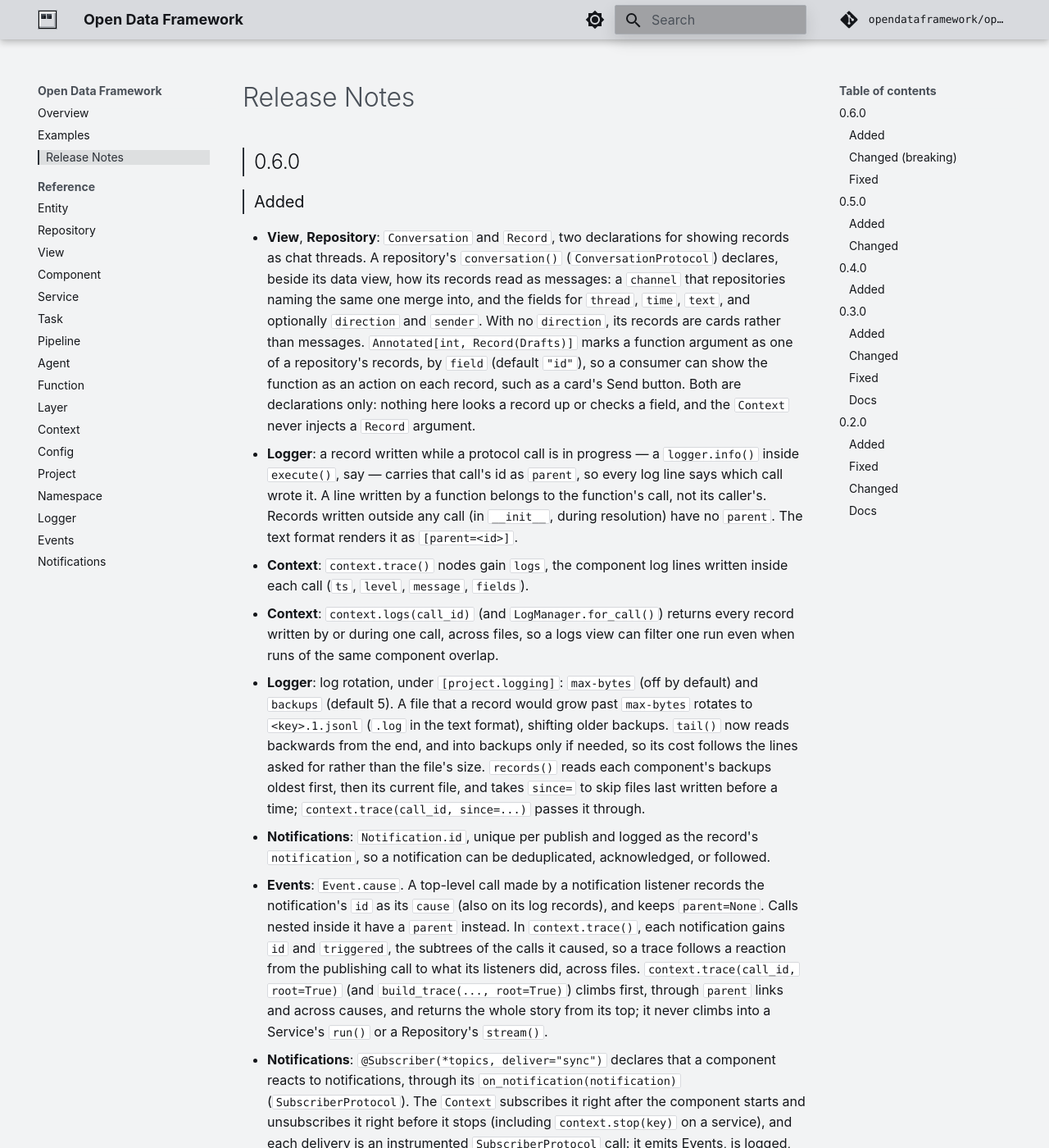
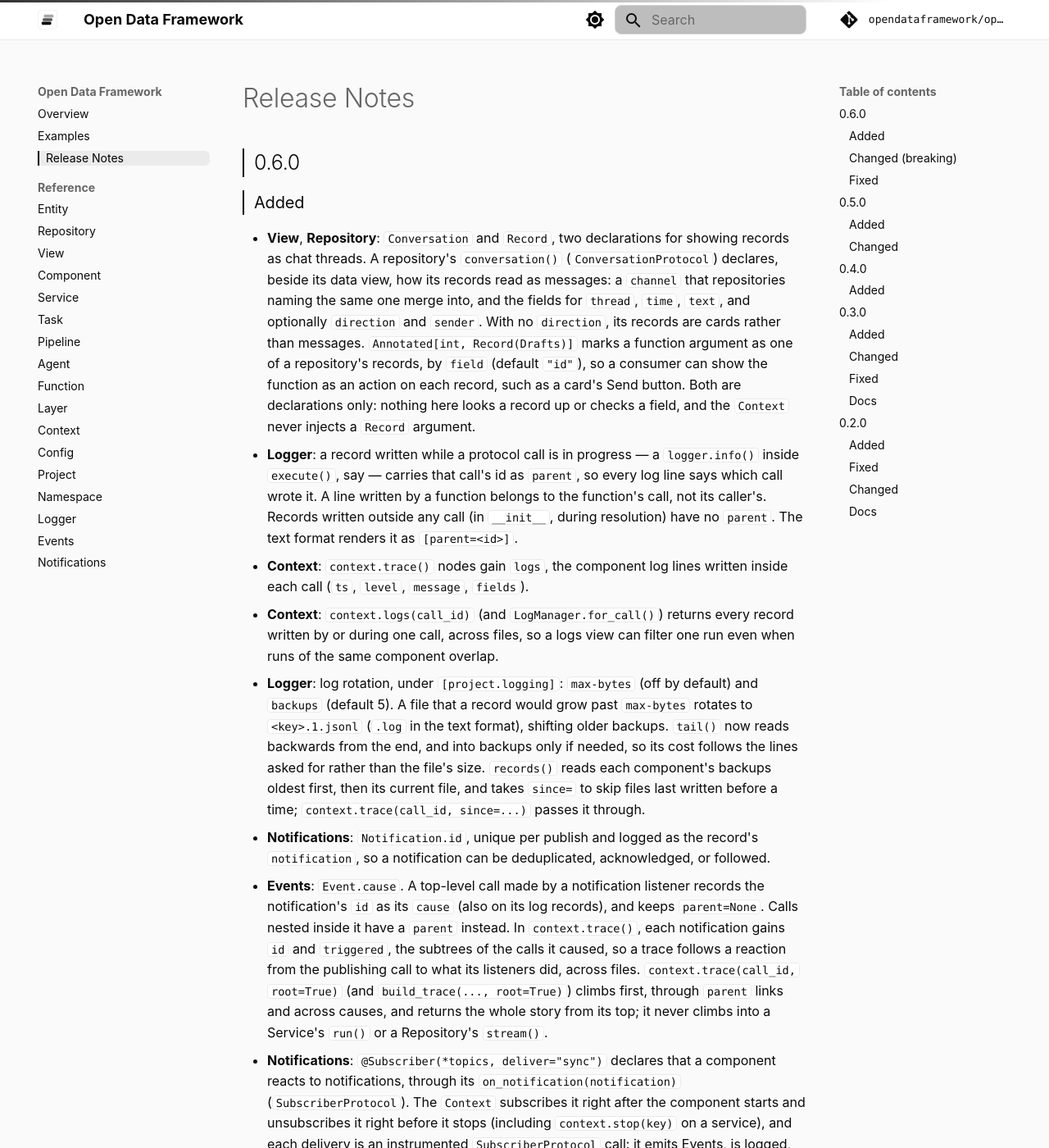
Before and after one commit to opendataframework/opendataframework, an MkDocs documentation site: the page built from docs/release-notes.md, in a window 1280 px wide and 1400 px high. Shown: the whole window at 82% size. Built offline with MkDocs 1.6.1 and Material for MkDocs 9.7.7, drawn with Linux system fonts in a browser that asks for light colours; comment, search, counter and statistics services are not loaded; some of the changed text lies outside the part shown.

Commit message:
:lipstick: style(docs): dress the docs in the ink theme and its stacked-layers logo

```diff
--- a/docs/javascripts/scheme-favicon.js
+++ b/docs/javascripts/scheme-favicon.js
@@ -1,5 +1,5 @@
-// Swaps the favicon with the docs site's light/dark toggle: light.svg for
-// mkdocs-material's "default" scheme, dark.svg for "slate". The header logo
+// Swaps the favicon with the docs site's light/dark toggle: secondary-light.svg for
+// mkdocs-material's "default" scheme, secondary-dark.svg for "slate". The header logo
 // switches in CSS (overrides/partials/logo.html), but a <link rel="icon">
 // can't, so this mirrors `data-md-color-scheme` on <body> into its href,
 // resolved against the current one so it works from nested pages too.
@@ -9,7 +9,7 @@
 
   const sync = () => {
     const scheme = document.body.getAttribute("data-md-color-scheme");
-    const name = scheme === "slate" ? "dark.svg" : "light.svg";
+    const name = scheme === "slate" ? "secondary-dark.svg" : "secondary-light.svg";
     link.href = new URL(name, link.href).href;
   };
 
--- a/docs/release-notes.md
+++ b/docs/release-notes.md
@@ -77,6 +77,9 @@
 - **Docs**: [One Call per Inbound Item](service.md#one-call-per-inbound-item) — route
   each item a long-running service receives through an injected `@Function`, so it gets
   its own call id, log lines, notifications and trace instead of joining `run()`'s.
+- **Docs**: the site wears the odf UI's `ink` theme, the same as the `odf` docs: black
+  and white with grey hairlines and rounded panels, and its stacked-layers tile as the
+  logo and favicon, in a light and a dark variant.
 - **Examples**: `examples/11-notifications/` uses `@Publisher` and `@Subscriber` (one
   sync, one background) and prints the trace from the publishing call to every reaction.
 
--- a/docs/stylesheets/extra.css
+++ b/docs/stylesheets/extra.css
@@ -1,110 +1,143 @@
-/* Monochrome light/dark theme, shared with the odf docs site: light mode's
-   palette is docs/images/light.svg (light grey field, dark blocks), dark
-   mode's is docs/images/dark.svg (graphite field, light blocks), and each
-   mode shows its own one as the logo and favicon. System/mono fonts
-   instead of a web font, thin hairline borders instead of shadows. */
+/* Light/dark theme taken from the odf UI's built-in `ink` theme
+   (src/odf/ui/static/themes/ink/theme.css in the sibling odf repo), kept
+   in step with odf's docs/stylesheets/extra.css: pure black and near-white with
+   grey hairlines, no brand hue (everything interactive is plain black in
+   light mode, plain white in dark mode), 8px panels and 6px buttons. Each
+   mode shows its own variant of ink's stacked-layers tile as the logo and
+   favicon: docs/images/secondary-light.svg and secondary-dark.svg. */
 
-/* --- Fonts (no web fonts — same stacks as the odf docs) ------- */
+/* --- Fonts (no web fonts — the same stacks as the ink theme) ----------- */
 
 :root {
-  --md-text-font: -apple-system, BlinkMacSystemFont, "Segoe UI", Roboto, Helvetica, Arial, sans-serif;
+  --md-text-font: Inter, "Geist", -apple-system, BlinkMacSystemFont, "Segoe UI", Roboto, Helvetica, Arial, sans-serif;
   --md-code-font: 'SF Mono', 'IBM Plex Mono', 'JetBrains Mono', Consolas, 'Courier New', monospace;
 }
 
+body {
+  -webkit-font-smoothing: antialiased;
+}
+
 /* Repo version pill in the header reads as a data/label, not prose — keep
-   it in the mono stack, matching odf's convention for chrome
+   it in the mono stack, matching the odf topology UI's convention for chrome
    labels (--md-source doesn't inherit --md-code-font-family on its own,
    since that's only composed onto actual code/pre/kbd elements). */
 .md-source {
   font-family: var(--md-code-font-family);
 }
 
-/* --- Palette: light -------------------------------------------------- */
+/* --- Palette: light (ink's [data-theme="light"]) ------------------------ */
 
 [data-md-color-scheme="default"] {
-  --md-default-bg-color: #f2f3f4;
+  --md-default-bg-color: #fafafa;
   --md-default-bg-color--light: #ffffff;
-  --md-default-bg-color--lighter: #e6e8eb;
-  --md-default-bg-color--lightest: #d8dade;
+  --md-default-bg-color--lighter: #f2f2f2;
+  --md-default-bg-color--lightest: #eaeaea;
 
-  --md-default-fg-color: #14161a;
-  --md-default-fg-color--light: #4a5058;
-  --md-default-fg-color--lighter: #7d838c;
-  --md-default-fg-color--lightest: rgba(20, 22, 26, 0.12);
+  --md-default-fg-color: #0a0a0a;
+  --md-default-fg-color--light: #666666;
+  --md-default-fg-color--lighter: #a1a1a1;
+  --md-default-fg-color--lightest: rgba(10, 10, 10, 0.08);
 
-  --md-code-fg-color: #14161a;
+  --md-code-fg-color: #0a0a0a;
   --md-code-bg-color: #ffffff;
-  --md-code-bg-color--light: #e6e8eb;
-  --md-code-bg-color--lighter: #d8dade;
+  --md-code-bg-color--light: #f2f2f2;
+  --md-code-bg-color--lighter: #eaeaea;
 
-  --panel-border: #d8dade;
-  --panel-border-strong: #a9adb3;
+  --panel-border: #eaeaea;
+  --panel-border-strong: #d4d4d4;
 
   --md-footer-bg-color: #ffffff;
-  --md-footer-bg-color--dark: #e6e8eb;
-  --md-footer-fg-color: #14161a;
-  --md-footer-fg-color--light: #4a5058;
-  --md-footer-fg-color--lighter: #7d838c;
+  --md-footer-bg-color--dark: #fafafa;
+  --md-footer-fg-color: #0a0a0a;
+  --md-footer-fg-color--light: #666666;
+  --md-footer-fg-color--lighter: #a1a1a1;
 
-  --md-primary-fg-color: #d8dade;
-  --md-primary-fg-color--light: #e6e8eb;
-  --md-primary-fg-color--dark: #a9adb3;
-  --md-primary-bg-color: #14161a;
-  --md-primary-bg-color--light: #4a5058;
+  --md-primary-fg-color: #ffffff;
+  --md-primary-fg-color--light: #f2f2f2;
+  --md-primary-fg-color--dark: #eaeaea;
+  --md-primary-bg-color: #0a0a0a;
+  --md-primary-bg-color--light: #666666;
 
-  --md-accent-fg-color: #2c3138;
-  --md-accent-fg-color--transparent: color-mix(in srgb, #2c3138 10%, transparent);
+  --md-accent-fg-color: #000000;
+  --md-accent-fg-color--transparent: color-mix(in srgb, #000000 6%, transparent);
   --md-accent-bg-color: #ffffff;
-  --md-typeset-a-color: #2c3138;
+  --md-typeset-a-color: #000000;
 
-  --panel-inset-highlight: inset 0 1px 0 rgba(15, 16, 20, 0.02);
-  --panel-elevated-shadow: 0 8px 20px rgba(0, 0, 0, 0.12);
+  --panel-shadow: 0 1px 2px rgba(0, 0, 0, 0.05);
+  --popover-shadow: 0 8px 24px rgba(0, 0, 0, 0.08);
 }
 
-/* --- Palette: dark ----------------------------------------------------- */
+/* --- Palette: dark (ink's :root / [data-theme="dark"]) ------------------ */
 
 [data-md-color-scheme="slate"] {
-  --md-default-bg-color: #0d0f11;
-  --md-default-bg-color--light: #1c1f23;
-  --md-default-bg-color--lighter: #30343a;
-  --md-default-bg-color--lightest: #454a51;
+  --md-default-bg-color: #000000;
+  --md-default-bg-color--light: #0a0a0a;
+  --md-default-bg-color--lighter: #141414;
+  --md-default-bg-color--lightest: #1f1f1f;
 
-  --md-default-fg-color: #eef0f3;
-  --md-default-fg-color--light: #c0c5cc;
-  --md-default-fg-color--lighter: #8a9199;
-  --md-default-fg-color--lightest: rgba(238, 240, 243, 0.12);
+  --md-default-fg-color: #ededed;
+  --md-default-fg-color--light: #a1a1a1;
+  --md-default-fg-color--lighter: #666666;
+  --md-default-fg-color--lightest: rgba(237, 237, 237, 0.08);
 
-  --md-code-fg-color: #eef0f3;
-  --md-code-bg-color: #1c1f23;
-  --md-code-bg-color--light: #30343a;
-  --md-code-bg-color--lighter: #454a51;
+  --md-code-fg-color: #ededed;
+  --md-code-bg-color: #0a0a0a;
+  --md-code-bg-color--light: #141414;
+  --md-code-bg-color--lighter: #1f1f1f;
 
-  --panel-border: #30343a;
-  --panel-border-strong: #454a51;
+  --panel-border: #1f1f1f;
+  --panel-border-strong: #333333;
 
-  --md-footer-bg-color: #1c1f23;
-  --md-footer-bg-color--dark: #0d0f11;
-  --md-footer-fg-color: #eef0f3;
-  --md-footer-fg-color--light: #c0c5cc;
-  --md-footer-fg-color--lighter: #8a9199;
+  --md-footer-bg-color: #0a0a0a;
+  --md-footer-bg-color--dark: #000000;
+  --md-footer-fg-color: #ededed;
+  --md-footer-fg-color--light: #a1a1a1;
+  --md-footer-fg-color--lighter: #666666;
 
-  --md-primary-fg-color: #30343a;
-  --md-primary-fg-color--light: #454a51;
-  --md-primary-fg-color--dark: #1c1f23;
-  --md-primary-bg-color: #eef0f3;
-  --md-primary-bg-color--light: #c0c5cc;
+  --md-primary-fg-color: #000000;
+  --md-primary-fg-color--light: #141414;
+  --md-primary-fg-color--dark: #0a0a0a;
+  --md-primary-bg-color: #ededed;
+  --md-primary-bg-color--light: #a1a1a1;
 
-  --md-accent-fg-color: #eef0f3;
-  --md-accent-fg-color--transparent: color-mix(in srgb, #eef0f3 10%, transparent);
-  --md-accent-bg-color: #0d0f11;
-  --md-typeset-a-color: #eef0f3;
+  --md-accent-fg-color: #ffffff;
+  --md-accent-fg-color--transparent: color-mix(in srgb, #ffffff 8%, transparent);
+  --md-accent-bg-color: #000000;
+  --md-typeset-a-color: #ffffff;
 
-  --panel-inset-highlight: inset 0 1px 0 rgba(255, 255, 255, 0.02);
-  --panel-elevated-shadow: 0 8px 20px rgba(0, 0, 0, 0.3);
+  --panel-shadow: 0 1px 2px rgba(0, 0, 0, 0.5);
+  --popover-shadow: 0 8px 24px rgba(0, 0, 0, 0.6);
+}
+
+/* --- Header ---------------------------------------------------------------
+   The header is the page's own color, so a hairline sets it apart instead
+   of material's drop shadow, and it carries the ink UI's 3px top bar: the
+   accent fading out to the right. */
+
+.md-header {
+  border-bottom: 1px solid var(--panel-border);
+  box-shadow: none;
+}
+
+.md-header[data-md-state="shadow"],
+.md-header--shadow {
+  box-shadow: none;
+}
+
+.md-header::before {
+  content: "";
+  position: absolute;
+  top: 0;
+  left: 0;
+  right: 0;
+  height: 3px;
+  background: linear-gradient(90deg, var(--md-accent-fg-color), transparent 85%);
+  opacity: 0.8;
+  pointer-events: none;
 }
 
 /* --- Links ----------------------------------------------------------------
-   The accent is the logo's block color, close to body text, so links are
+   The accent is plain black/white, the same as body text, so links are
    underlined too: faint at rest, in the accent on hover. */
 
 .md-typeset a {
@@ -132,21 +165,14 @@
 
 .md-typeset a code {
   padding: 0.1em 0.4em;
-  border-radius: 2px;
   background-color: var(--md-accent-fg-color--transparent);
   color: var(--md-accent-fg-color);
 }
 
 /* --- Logo ---------------------------------------------------------------
    overrides/partials/logo.html renders both variants; each scheme shows
-   its own, so the right one is there on first paint. The pixel frame's
-   border tracks the scheme's own border color, not a fixed dark hex. */
-.md-header__button.md-logo img,
-.md-header__button.md-logo svg,
-.md-nav__button.md-logo img {
-  border: 1px solid var(--panel-border-strong);
-  border-radius: 0;
-}
+   its own, so the right one is there on first paint. The tile draws its
+   own rounded stroke, so it gets no border here. */
 
 /* Scoped under .md-logo so it outranks material's own
    ".md-header__button.md-logo img { display: block }". */
@@ -156,32 +182,53 @@
 }
 
 /* --- Flat surfaces -------------------------------------------------------
-   Thin hairline border + small radius + a barely-visible inset highlight,
-   matching the odf docs' own surfaces — no offset drop-shadow. */
+   Hairline border, 8px radius and a barely-there shadow, matching the ink
+   UI's own ".panel" surface. */
 
-.md-typeset code,
-.md-typeset kbd,
 .md-typeset table:not([class]),
 .md-content__inner > pre code,
 .md-typeset .admonition,
 .md-typeset details,
 .md-typeset .tabbed-set,
-.md-typeset .tabbed-labels > label,
 .md-typeset .grid.cards > ul > li,
 .md-typeset .grid.cards > ol > li,
 .md-typeset .grid > .card,
-.md-typeset .md-tag,
 .md-typeset .highlight,
 [data-termynal] {
   border: 1px solid var(--panel-border);
-  border-radius: 2px;
-  box-shadow: var(--panel-inset-highlight);
+  border-radius: 8px;
+  box-shadow: var(--panel-shadow);
+}
+
+/* A code block's <pre> and <code> sit inside .highlight's rounded border,
+   so they drop their own and clip to it. */
+.md-typeset .highlight {
+  overflow: hidden;
+}
+
+.md-typeset .highlight pre,
+.md-typeset .highlight code {
+  border: none;
+  border-radius: 0;
+  box-shadow: none;
+}
+
+/* Small chips: inline code, keys, tags and tab labels — ink's 4px badges. */
+.md-typeset code,
+.md-typeset kbd,
+.md-typeset .md-tag {
+  border: 1px solid var(--panel-border);
+  border-radius: 4px;
+  box-shadow: none;
+}
+
+.md-typeset .tabbed-labels > label {
+  border-radius: 6px 6px 0 0;
 }
 
 /* --- Elevated surfaces -----------------------------------------------
-   Popovers/overlays get a stronger border plus a real (soft) shadow —
-   the same flat-vs-elevated split the odf docs use for their own
-   popovers, instead of treating every box identically. */
+   Popovers/overlays get a stronger border plus ink's popover shadow — the
+   same flat-vs-elevated split the topology UI uses for its own popovers. */
 
 .md-dialog,
 .md-select__inner,
@@ -191,18 +238,23 @@
 .md-version__list,
 .md-search__form {
   border: 1px solid var(--panel-border-strong);
-  border-radius: 2px;
-  box-shadow: var(--panel-inset-highlight), var(--panel-elevated-shadow);
+  border-radius: 8px;
+  box-shadow: var(--popover-shadow);
+}
+
+.md-search__form {
+  box-shadow: none;
 }
 
 /* --- Buttons -------------------------------------------------------------
-   Transparent fill with a hairline border, matching the odf docs' own
-   button recipe, instead of a filled block. */
+   Transparent fill with a hairline border and a 6px radius, the ink UI's
+   own button recipe (theme toggle, zoom controls, etc.); the primary one
+   is filled in the accent, like the UI's primary actions. */
 
 .md-typeset .md-button {
   background: transparent;
   border: 1px solid var(--panel-border);
-  border-radius: 2px;
+  border-radius: 6px;
   color: var(--md-default-fg-color--light);
   box-shadow: none;
   transition: background 0.12s, color 0.12s, border-color 0.12s;
@@ -216,10 +268,22 @@
   transform: none;
 }
 
+.md-typeset .md-button--primary {
+  background: var(--md-accent-fg-color);
+  border-color: var(--md-accent-fg-color);
+  color: var(--md-accent-bg-color);
+}
+
+.md-typeset .md-button--primary:hover,
+.md-typeset .md-button--primary:active {
+  background: var(--md-default-fg-color--light);
+  border-color: var(--md-default-fg-color--light);
+  color: var(--md-accent-bg-color);
+}
+
 /* --- Section heading accent bar ----------------------------------------
-   A hairline accent bar (not a chunky pixel block) using the muted accent
-   tier — --md-primary-fg-color is now a chrome background color, not a
-   usable bar color, so this must source from --md-accent-fg-color instead. */
+   A 2px accent bar, the same marker the ink UI puts on a selected node in
+   its sidebar. */
 
 .md-typeset h2,
 .md-typeset h3 {
@@ -227,11 +291,12 @@
   padding-left: 0.6rem;
 }
 
-/* Active nav item gets the same hairline accent-bar treatment as headings
-   above — the "you are here" marker in the sidebar/TOC. */
+/* Active nav item gets the same accent bar as headings above — the "you
+   are here" marker in the sidebar/TOC. */
 
 .md-nav__item .md-nav__link--active {
   border-left: 2px solid var(--md-accent-fg-color);
+  border-radius: 0 6px 6px 0;
   padding-left: 0.4rem;
   background-color: var(--md-accent-fg-color--transparent);
 }
@@ -253,12 +318,12 @@
 
 [data-md-color-scheme="default"] [data-termynal] {
   --color-bg: #ffffff;
-  --color-text: #14161a;
-  --color-text-subtle: #4a5058;
+  --color-text: #0a0a0a;
+  --color-text-subtle: #666666;
 }
 
 [data-md-color-scheme="slate"] [data-termynal] {
-  --color-bg: #1c1f23;
-  --color-text: #eef0f3;
-  --color-text-subtle: #c0c5cc;
+  --color-bg: #0a0a0a;
+  --color-text: #ededed;
+  --color-text-subtle: #a1a1a1;
 }
--- a/mkdocs.yml
+++ b/mkdocs.yml
@@ -31,8 +31,8 @@
 theme:
   name: material
   custom_dir: overrides
-  logo: images/light.svg
-  favicon: images/light.svg
+  logo: images/secondary-light.svg
+  favicon: images/secondary-light.svg
   font: false
   palette:
     - media: "(prefers-color-scheme: light)"
--- a/overrides/partials/logo.html
+++ b/overrides/partials/logo.html
@@ -2,5 +2,5 @@
   Both logo variants; docs/stylesheets/extra.css shows the one matching the
   current color scheme.
 -#}
-<img class="odf-logo odf-logo--light" src="{{ 'images/light.svg' | url }}" alt="logo">
-<img class="odf-logo odf-logo--dark" src="{{ 'images/dark.svg' | url }}" alt="logo">
+<img class="odf-logo odf-logo--light" src="{{ 'images/secondary-light.svg' | url }}" alt="logo">
+<img class="odf-logo odf-logo--dark" src="{{ 'images/secondary-dark.svg' | url }}" alt="logo">
```
Also changed, not shown: docs/images/secondary-dark.svg (added), docs/images/secondary-light.svg (added).
